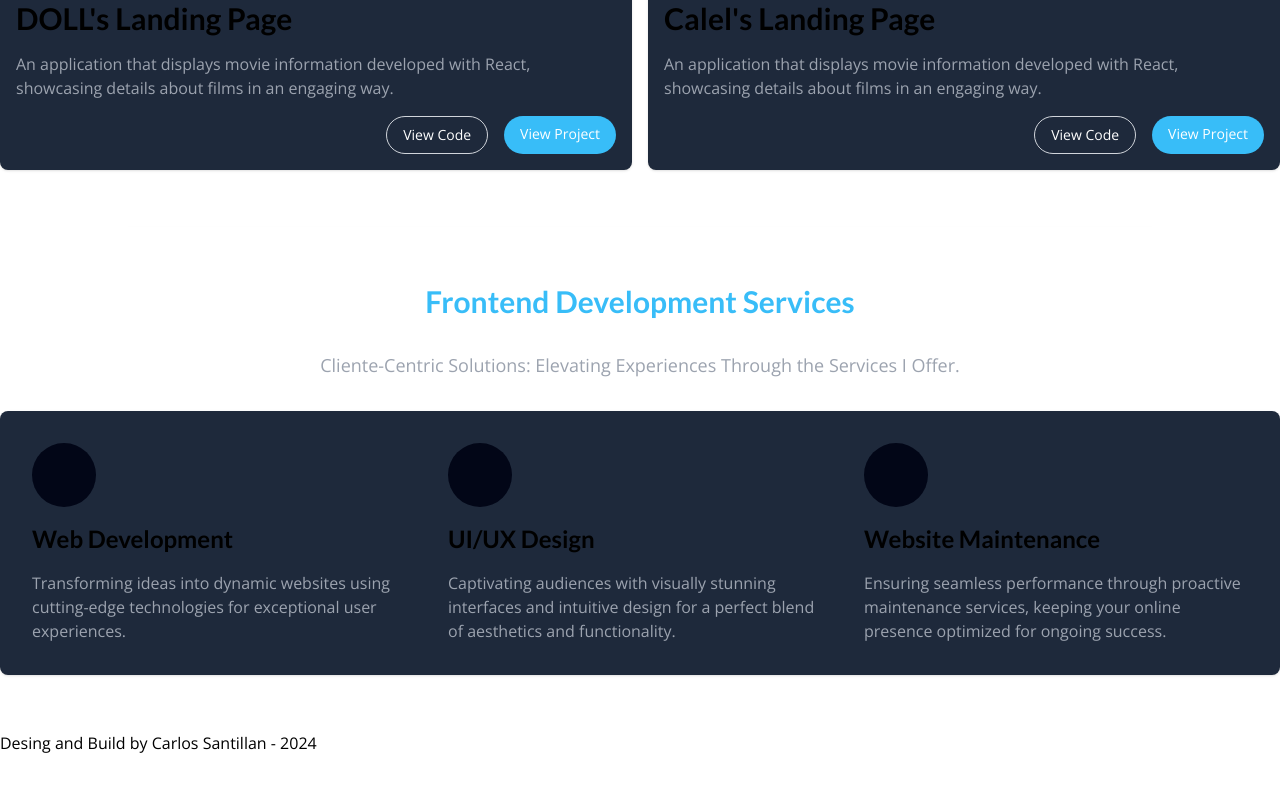
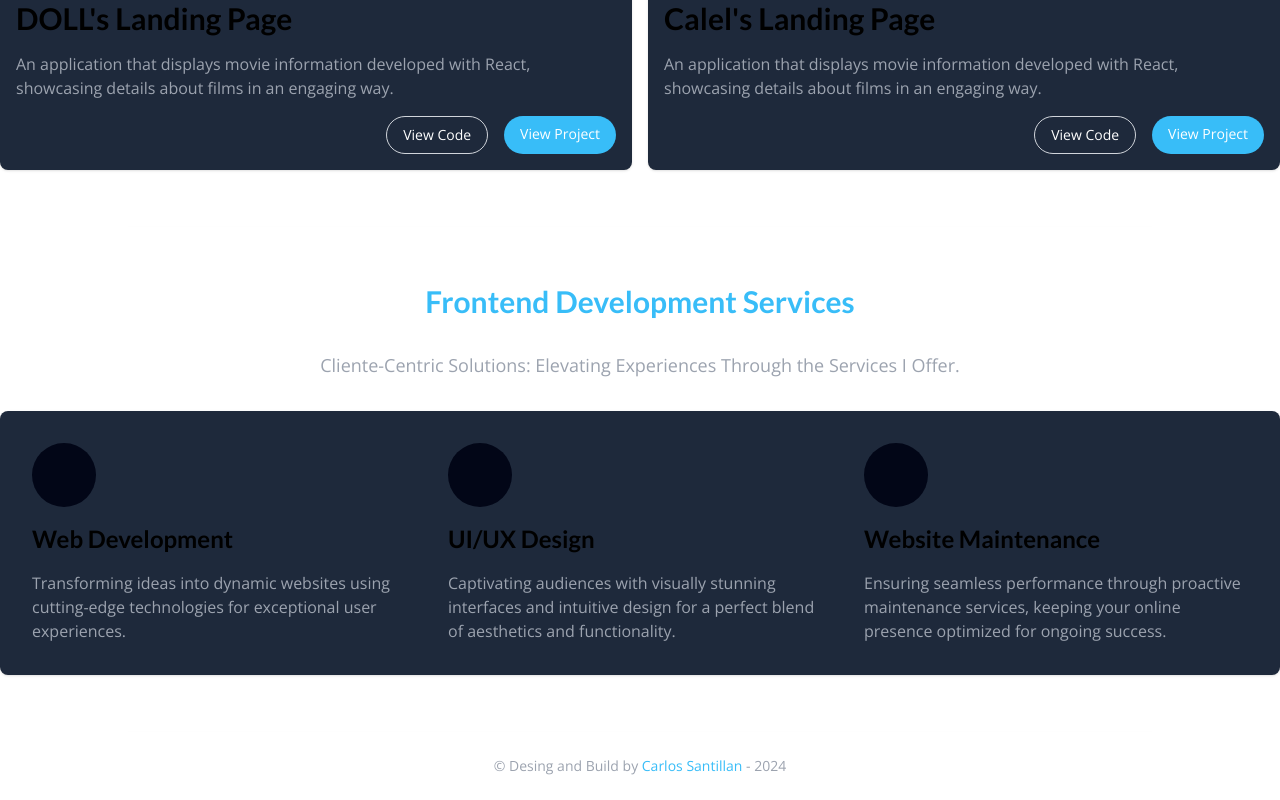
Before and after one commit to carlossantesp/carlos.santesp, a Next.js app: page / in a window 1280 px wide. Shown: the part 1916-2716 px from the top of the page. Before the commit the page ends 2671 px from the top, so only its background shows below. Built offline with nearby package versions, Linux system fonts and the light colour scheme.

Commit message:
Adding footer

```diff
--- a/src/components/footer.js
+++ b/src/components/footer.js
@@ -1,7 +1,17 @@
+import Container from "./container";
+
 export default function Footer() {
     return (
-        <footer>
-            <p>Desing and Build by Carlos Santillan - 2024</p>
-        </footer>
+        <>
+            <hr className="opacity-5 max-w-2xl md:max-w-5xl mx-auto" />
+            <footer className="m-6">
+                <Container>
+                    <p className="text-center text-sm text-gray-400">
+                        &copy; Desing and Build by <span className="text-sky-400">Carlos Santillan</span> -{" "}
+                        {new Date().getFullYear()}
+                    </p>
+                </Container>
+            </footer>
+        </>
     );
 }
```
